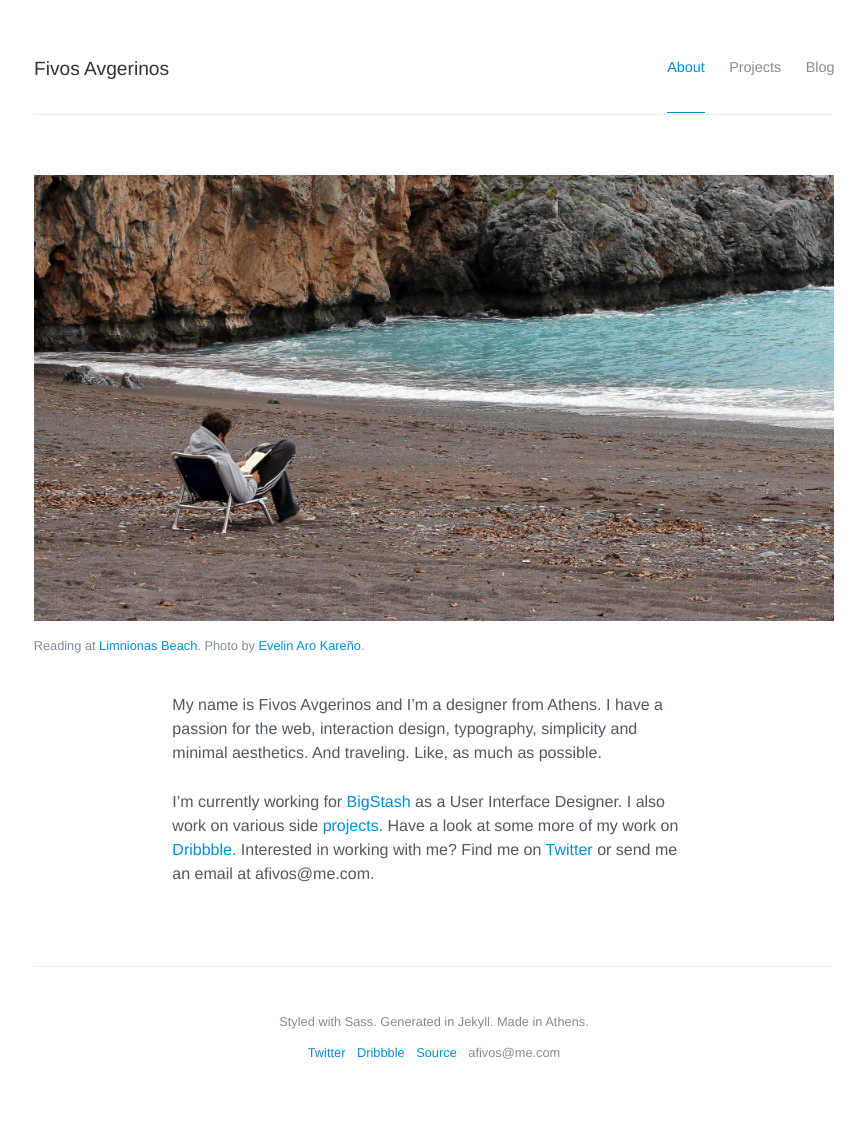
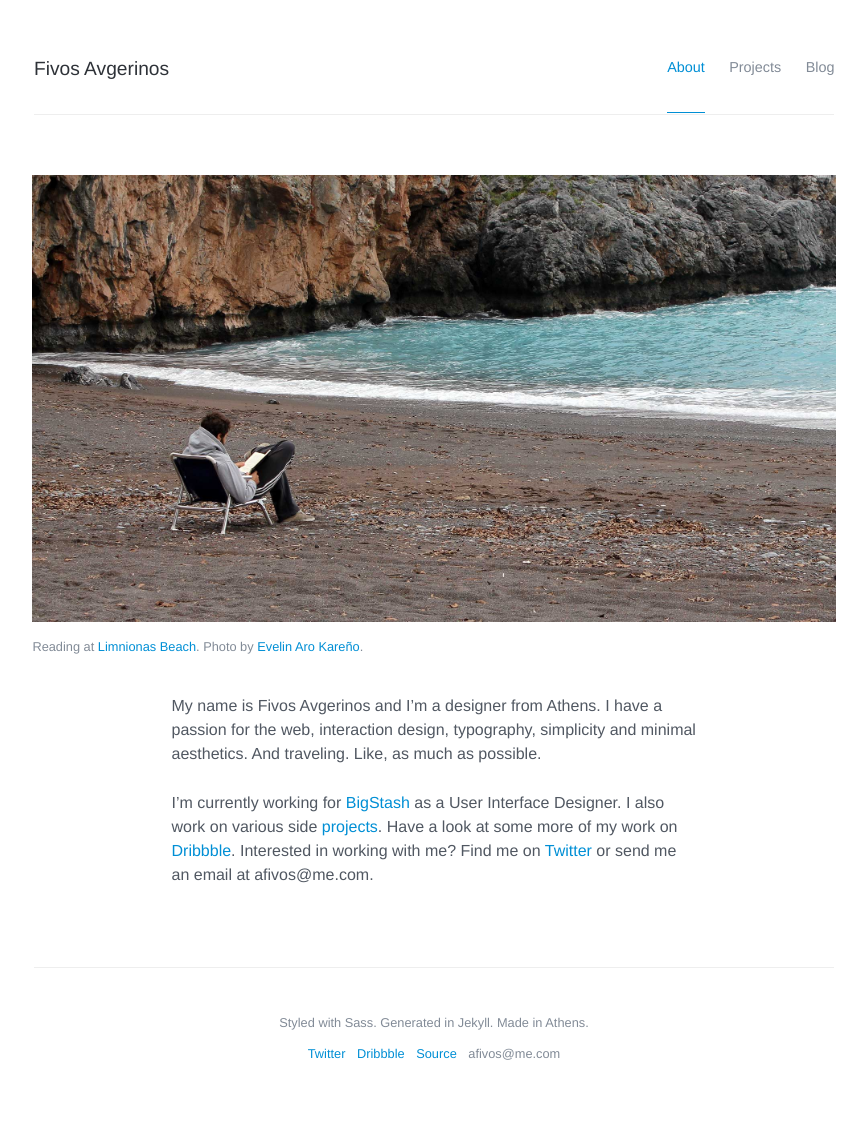
Before and after one commit to afivos/afivos.com, a Jekyll site: the page built from index.md, in a window 1280 px wide. Shown: the whole page, without its empty margins (206-1073 px from the left). Built offline with Jekyll 4.4.1, drawn with Linux system fonts in a browser that asks for light colours; nearby versions of some CDN libraries; comment, search, counter and statistics services are not loaded.

Commit message:
Toast grid: default

```diff
--- a/_sass/partials/_grid.scss
+++ b/_sass/partials/_grid.scss
@@ -51,11 +51,11 @@
 $DE-col-groups: (2, 3, 4, 5, 6, 8, 12) !default;
 
 // Gutter width
-$DE-gutter-width: 30px !default; //default: 20px
+$DE-gutter-width: 25px !default;
 
 // Breakpoints
-$DE-breakpoint-medium: 700px !default; //default: 700px
-$DE-breakpoint-small: 480px !default; //default: 480px
+$DE-breakpoint-medium: 700px !default;
+$DE-breakpoint-small: 480px !default;
 
 .#{$DE-grid-namespace} {
   list-style: none;
@@ -185,8 +185,8 @@
 
     @media (max-width: $DE-breakpoint-medium) {
       display: block;
-      margin-left: 0; //default: 0
-      margin-right: 0; //default: 0
+      margin-left: 0;
+      margin-right: 0;
       width: auto;
     }
 
```
